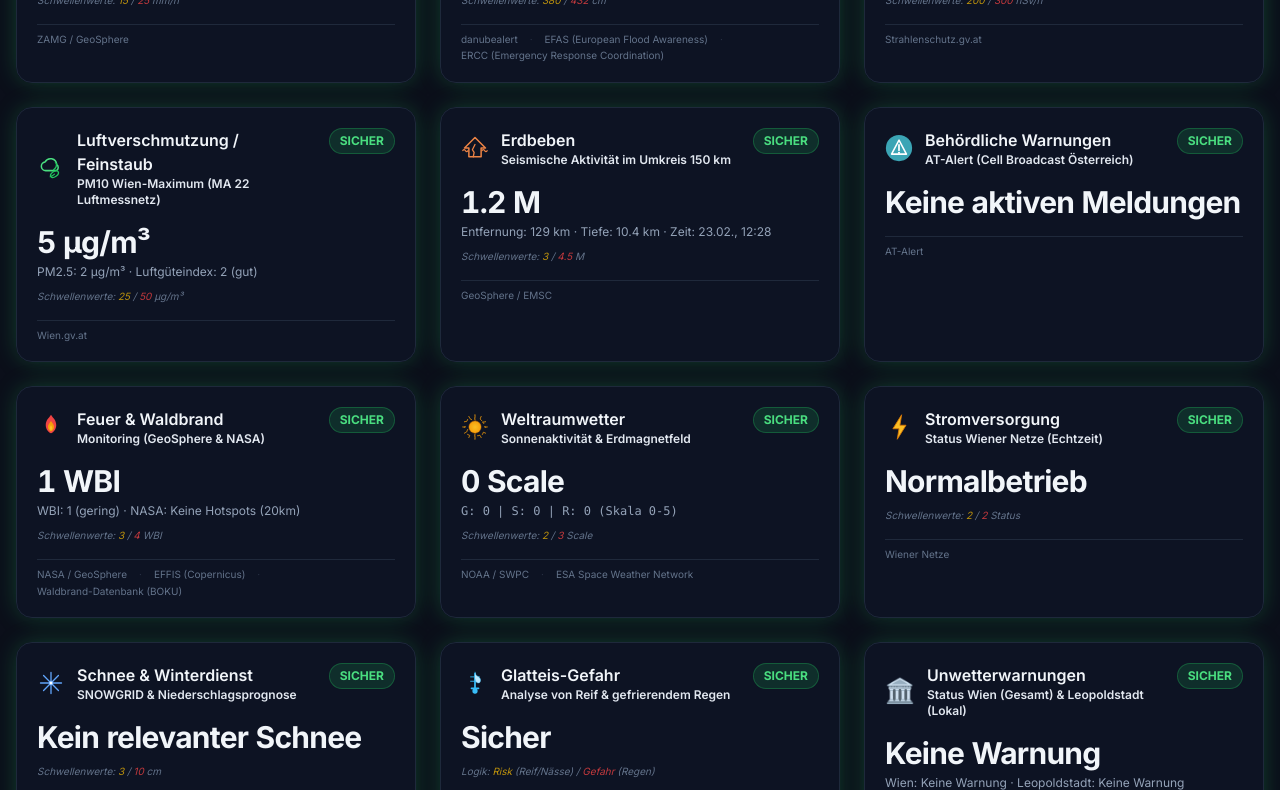
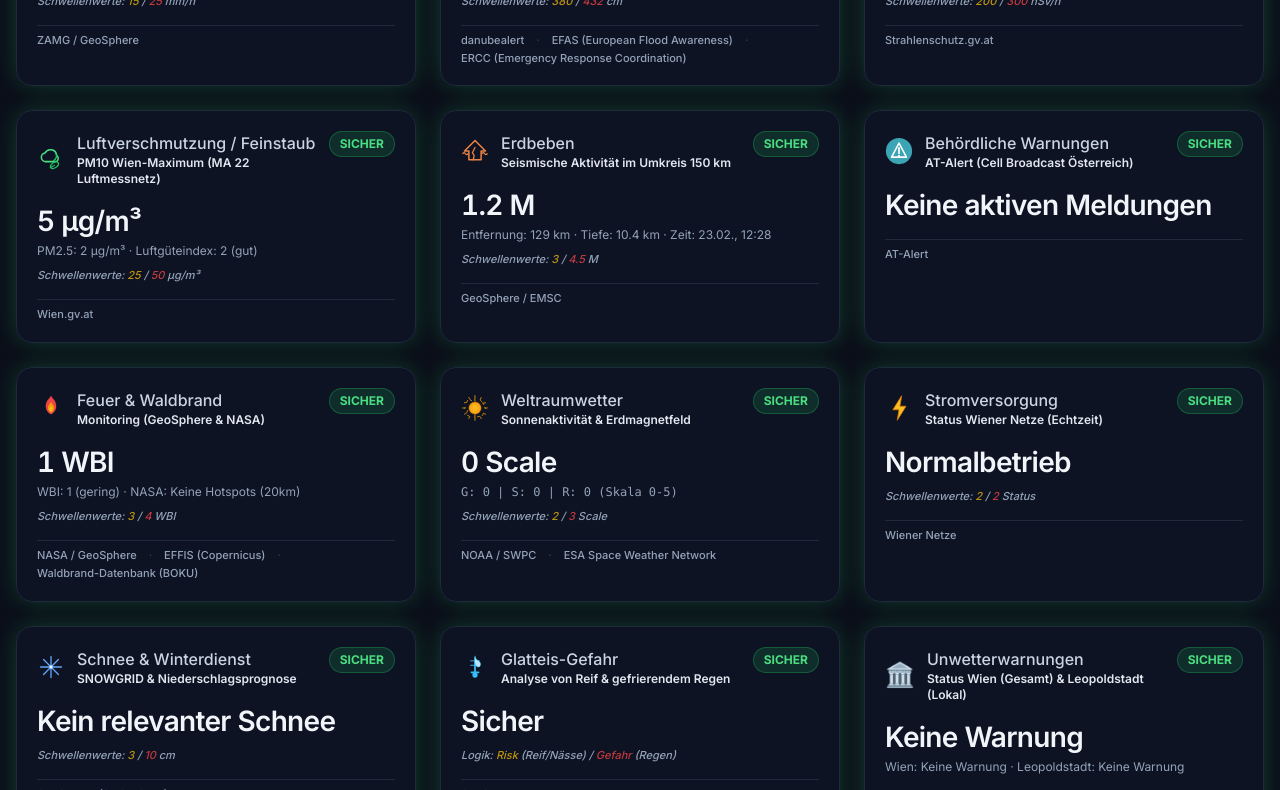
Before and after one commit to koenjo741/schuettel-disaster-management, a website: page public/index.html in a window 1280 px wide. Shown: the part 638-1428 px from the top of the page. Drawn offline with nearby package versions, Linux system fonts and the light colour scheme; no server answers.

Commit message:
style: refine desktop typography for elegance and legibility

```diff
--- a/public/index.html
+++ b/public/index.html
@@ -255,7 +255,7 @@
           innerContent = `Logik: <span class="text-yellow-500/80">${t.yellow}</span> (Reif/Nässe) / <span class="text-red-500/80">${t.red}</span> (Regen)`;
         }
 
-        thresholdHtml = `<p class="text-xs sm:text-[10px] text-slate-300 sm:text-slate-500 mt-2 italic">${innerContent}</p>`;
+        thresholdHtml = `<p class="text-xs sm:text-[11px] text-slate-300 sm:text-slate-400 mt-2 sm:font-medium italic">${innerContent}</p>`;
       }
 
       let extraHtml = '';
@@ -347,7 +347,7 @@
       }
 
       const footerHtml = footerLinks.length
-        ? `<div class="mt-4 pt-2 border-t border-slate-700/50 flex flex-wrap gap-x-3 gap-y-1 text-xs sm:text-[10px] text-slate-300 sm:text-slate-500 leading-tight">${footerLinks.join('<span class="opacity-30">·</span>')}</div>`
+        ? `<div class="mt-4 pt-2 border-t border-slate-700/50 flex flex-wrap gap-x-3 gap-y-1 text-xs sm:text-[11px] text-slate-300 sm:text-slate-400 sm:font-medium leading-tight">${footerLinks.join('<span class="opacity-30">·</span>')}</div>`
         : '';
 
       return `
@@ -356,13 +356,13 @@
             <div class="flex items-center gap-3">
               <span class="text-2xl">${icon}</span>
               <div>
-                <p class="font-semibold text-slate-100">${title}</p>
+                <p class="font-semibold sm:font-medium text-slate-100 sm:text-slate-300 md:text-slate-300">${title}</p>
                 <p class="text-xs text-slate-200 font-semibold">${sub}</p>
               </div>
             </div>
             <span class="badge-${level} shrink-0 px-2.5 py-1 rounded-full border text-xs font-bold transition-colors duration-500">${LEVEL_LABEL[level]}</span>
           </div>
-          <p class="mt-4 text-3xl font-bold tabular-nums tracking-tight text-slate-100">${value}</p>
+          <p class="mt-4 text-3xl sm:text-[28px] font-bold sm:font-semibold tabular-nums tracking-tight text-slate-100">${value}</p>
           ${extraHtml}
           ${thresholdHtml}
           ${footerHtml}
```
